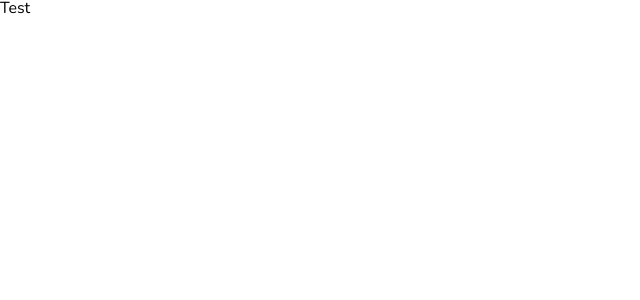
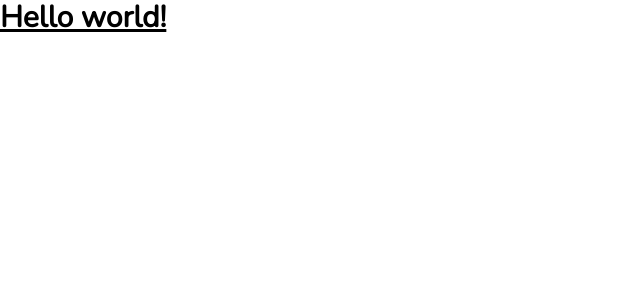
Before and after one commit to muhazizal/gemstar-assesment, a React (Create React App) app: page / in a window 1280 px wide. Shown: the top 300 px of the page, without its empty margins (0-640 px from the left). Built offline with nearby package versions, Linux system fonts and the light colour scheme.

Commit message:
feat(master): add tailwindcss

```diff
--- a/package.json
+++ b/package.json
@@ -35,5 +35,10 @@
 			"last 1 firefox version",
 			"last 1 safari version"
 		]
+	},
+	"devDependencies": {
+		"autoprefixer": "^10.4.13",
+		"postcss": "^8.4.19",
+		"tailwindcss": "^3.2.3"
 	}
 }
--- /dev/null
+++ b/postcss.config.js
@@ -0,0 +1,6 @@
+module.exports = {
+  plugins: {
+    tailwindcss: {},
+    autoprefixer: {},
+  },
+}
--- a/src/App.js
+++ b/src/App.js
@@ -1,7 +1,7 @@
 function App() {
 	return (
 		<div>
-			<h1>Test</h1>
+			<h1 className='text-3xl font-bold underline'>Hello world!</h1>
 		</div>
 	)
 }
--- a/src/styles/index.css
+++ b/src/styles/index.css
@@ -1,3 +1,7 @@
+@tailwind base;
+@tailwind components;
+@tailwind utilities;
+
 body {
 	font-family: 'Nunito';
 }
--- /dev/null
+++ b/tailwind.config.js
@@ -0,0 +1,8 @@
+/** @type {import('tailwindcss').Config} */
+module.exports = {
+	content: ['./src/**/*.{js,jsx,ts,tsx}'],
+	theme: {
+		extend: {},
+	},
+	plugins: [],
+}
```
Also changed, not shown: 1 other file (tests, documents, lock files or other folders).
